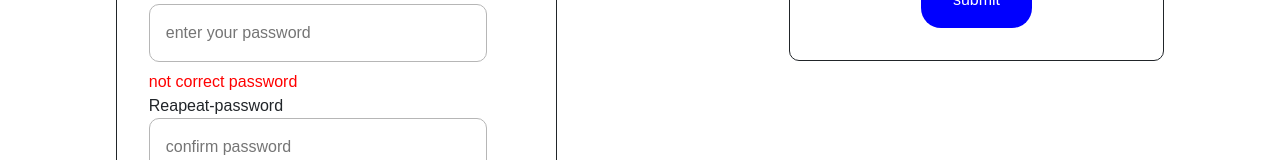
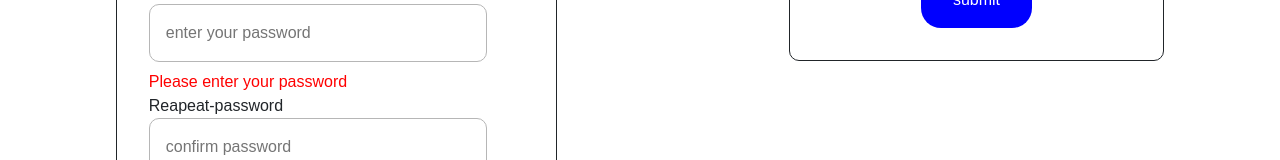
Before and after one commit to nashmi-team/React-E-commerce, a React (Create React App) app: page /registeration in a window 1280 px wide. Shown: the part 620-780 px from the top of the page. Built offline with nearby package versions, Linux system fonts and the light colour scheme.

Commit message:
cleaning registeration

```diff
--- a/src/components/registerationforms/Login.js
+++ b/src/components/registerationforms/Login.js
@@ -3,8 +3,6 @@ import { withRouter } from "react-router";
 import "./registeration.css";
 
 function Login({
-  loginEmail,
-  loginPassword,
   userLoginInformation,
   setUserLoginInformation,
   history,
@@ -43,7 +41,7 @@ function Login({
       });
       setLogged(!logged);
     } else {
-      alert("incorrect email  ");
+      alert("incorrect email or password ");
     }
   };
   return (
--- a/src/components/registerationforms/Signup.js
+++ b/src/components/registerationforms/Signup.js
@@ -2,10 +2,6 @@ import React from "react";
 import "./registeration.css";
 import { withRouter } from "react-router";
 function Signup({
-  email,
-  username,
-  password,
-  repeatPassword,
   userSignupInformation,
   setUserSignupInformation,
   submitted,
@@ -37,7 +33,6 @@ function Signup({
       ? JSON.parse(localStorage.getItem("user"))
       : [];
 
-    console.log(updatedData);
     if (
       updatedData.some((v) => v.email === userSignupInformation.email) ||
       password.value !== repeatPassword.value ||
@@ -54,8 +49,6 @@ function Signup({
       setSubmitted(true);
     }
   };
-
-  console.log(submitted);
 
   return (
     <div className="big-form">
@@ -105,9 +98,9 @@ function Signup({
             />
           </label>
 
-          {userSignupInformation.password.length < 6 &&
+          {userSignupInformation.password.length < 6 ||
           userSignupInformation.password === "" ? (
-            <span style={{ color: "red" }}>not correct password </span>
+            <span style={{ color: "red" }}>Please enter your password </span>
           ) : null}
           <label htmlFor="r.password">
             Reapeat-password
```
